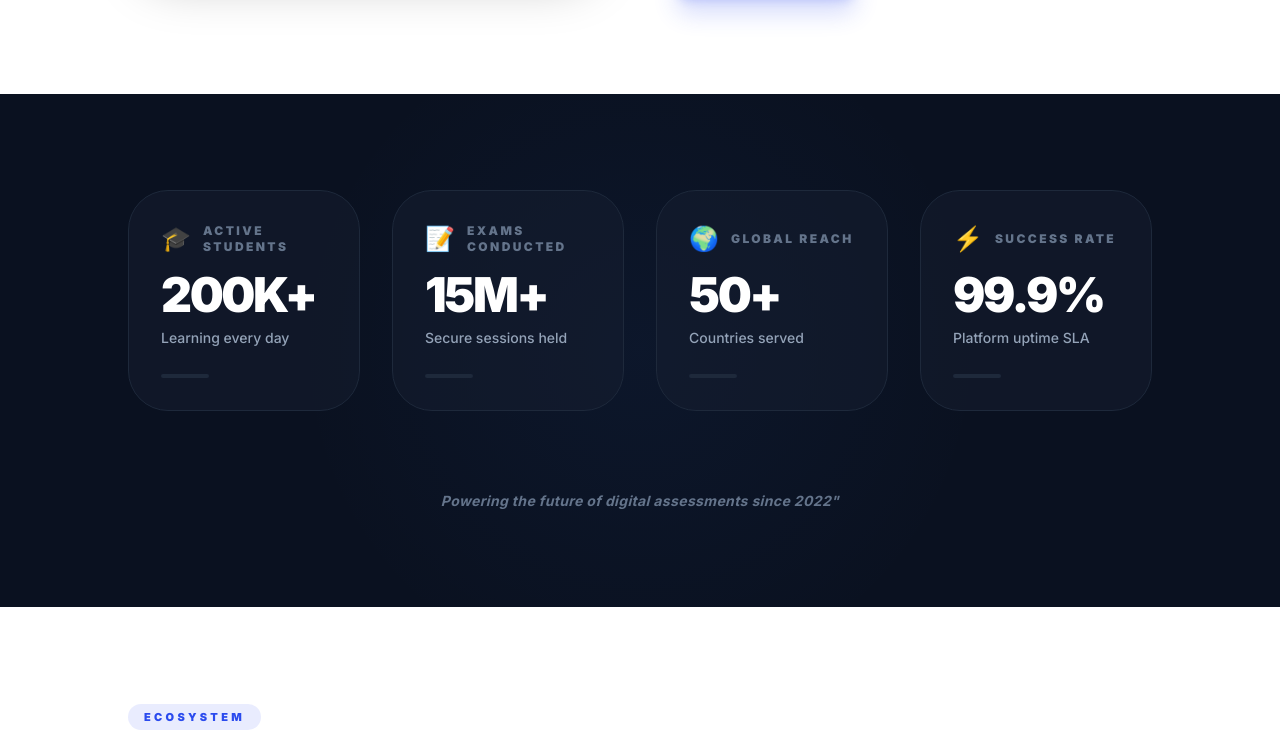
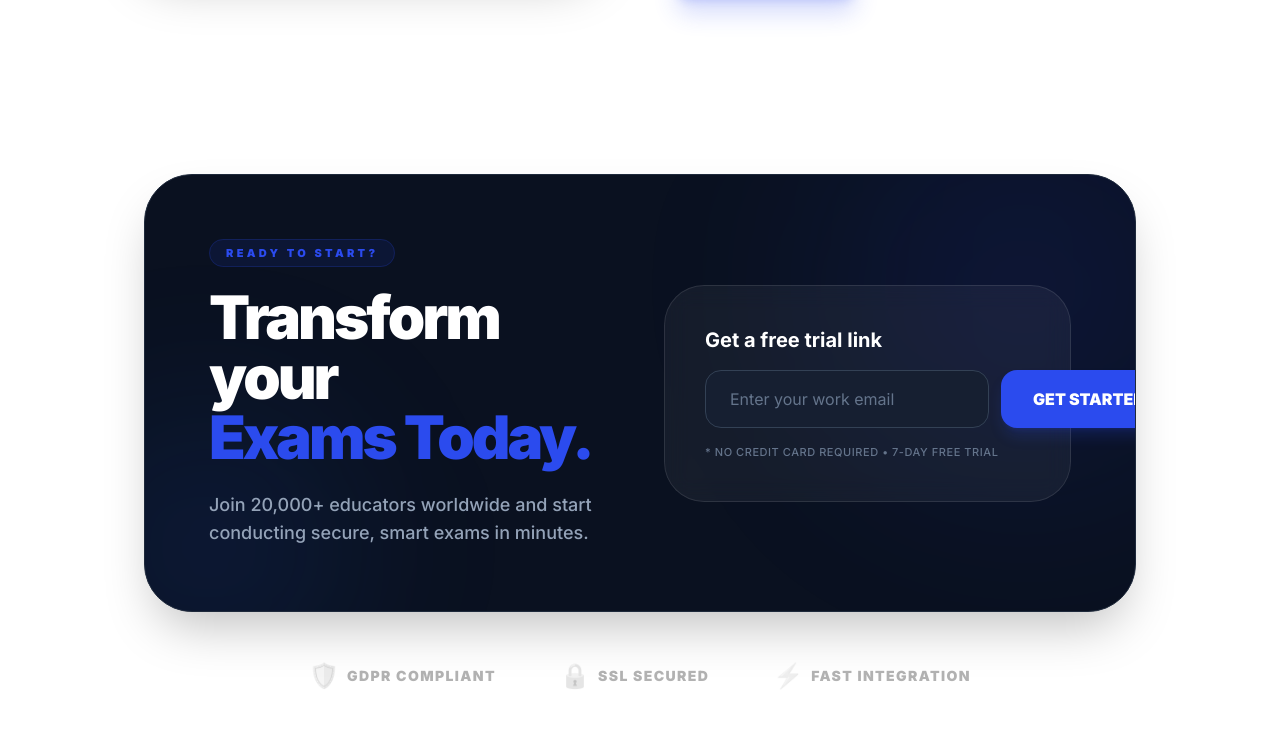
Before and after one commit to sohelma/oexam-client, a Next.js app: page / in a window 1280 px wide. Shown: the part 2477-3223 px from the top of the page. Built offline with nearby package versions, Linux system fonts and the light colour scheme.

Commit message:
newsletter section added

```diff
--- a/src/app/page.js
+++ b/src/app/page.js
@@ -11,6 +11,7 @@ import FAQ from "@/components/home/FAQ/FAQ";
 import Testimonials from "@/components/home/Testimonials/Testimonials";
 import Integration from "@/components/home/Integration/Integration";
 import StatsSection from "@/components/home/States/States";
+import NewsletterCTA from "@/components/home/NewsletterCTA/NewsletterCTA";
 
 export default function Home() {
   return (
@@ -20,6 +21,7 @@ export default function Home() {
         <Hero></Hero>
         <HowItWorks />
         <About />
+        <NewsletterCTA/>
         <StatsSection/>
         <Integration/>
         <Services></Services>
--- /dev/null
+++ b/src/components/home/NewsletterCTA/NewsletterCTA.jsx
@@ -0,0 +1,76 @@
+import React from 'react';
+
+const NewsletterCTA = () => {
+  return (
+    <section className="py-20 bg-base-100">
+      <div className="mx-auto max-w-[98%] md:max-w-[80%] px-4">
+        <div className="relative rounded-[3rem] overflow-hidden bg-[#0A1120] p-8 md:p-16 border border-slate-800 shadow-2xl">
+          {/* Background Abstract Glows */}
+          <div className="absolute top-0 right-0 w-96 h-96 bg-primary/10 blur-[100px] rounded-full -mr-20 -mt-20"></div>
+          <div className="absolute bottom-0 left-0 w-72 h-72 bg-blue-600/10 blur-[80px] rounded-full -ml-20 -mb-20"></div>
+
+          <div className="relative z-10 grid grid-cols-1 lg:grid-cols-2 gap-12 items-center">
+            {/* Left Side: Content */}
+            <div className="space-y-6 text-center lg:text-left">
+              <span className="text-primary font-black uppercase tracking-[0.3em] text-[11px] px-4 py-1.5 bg-primary/10 rounded-full border border-primary/20">
+                Ready to Start?
+              </span>
+              <h2 className="text-4xl md:text-5xl lg:text-6xl font-black text-white tracking-tighter leading-tight">
+                Transform your <br />
+                <span className="text-primary">Exams Today.</span>
+              </h2>
+              <p className="text-slate-400 text-lg font-medium max-w-md mx-auto lg:mx-0">
+                Join 20,000+ educators worldwide and start conducting secure,
+                smart exams in minutes.
+              </p>
+            </div>
+
+            {/* Right Side: Form */}
+            <div className="bg-white/5 backdrop-blur-md border border-white/10 p-8 md:p-10 rounded-[2.5rem] space-y-4">
+              <h4 className="text-xl font-bold text-white text-center md:text-left">
+                Get a free trial link
+              </h4>
+              <div className="flex flex-col md:flex-row gap-3">
+                <input
+                  type="email"
+                  placeholder="Enter your work email"
+                  className="flex-1 bg-[#161F31] border border-slate-700 rounded-2xl px-6 py-4 text-white placeholder:text-slate-500 focus:outline-none focus:border-primary transition-all"
+                />
+                <button className="bg-primary hover:bg-primary/90 text-white font-black px-8 py-4 rounded-2xl shadow-lg shadow-primary/20 transition-all active:scale-95 whitespace-nowrap">
+                  GET STARTED
+                </button>
+              </div>
+              <p className="text-[11px] text-slate-500 text-center md:text-left font-medium uppercase tracking-wider">
+                * No credit card required • 7-day free trial
+              </p>
+            </div>
+          </div>
+        </div>
+
+        {/* Bottom Small Text */}
+        <div className="mt-12 flex flex-wrap justify-center gap-8 md:gap-16 opacity-30 grayscale pointer-events-none">
+          <div className="flex items-center gap-2">
+            <span className="text-2xl">🛡️</span>
+            <span className="font-black text-base-content text-sm tracking-widest uppercase">
+              GDPR Compliant
+            </span>
+          </div>
+          <div className="flex items-center gap-2">
+            <span className="text-2xl">🔒</span>
+            <span className="font-black text-base-content text-sm tracking-widest uppercase">
+              SSL Secured
+            </span>
+          </div>
+          <div className="flex items-center gap-2">
+            <span className="text-2xl">⚡</span>
+            <span className="font-black text-base-content text-sm tracking-widest uppercase">
+              Fast Integration
+            </span>
+          </div>
+        </div>
+      </div>
+    </section>
+  );
+};
+
+export default NewsletterCTA;
```
